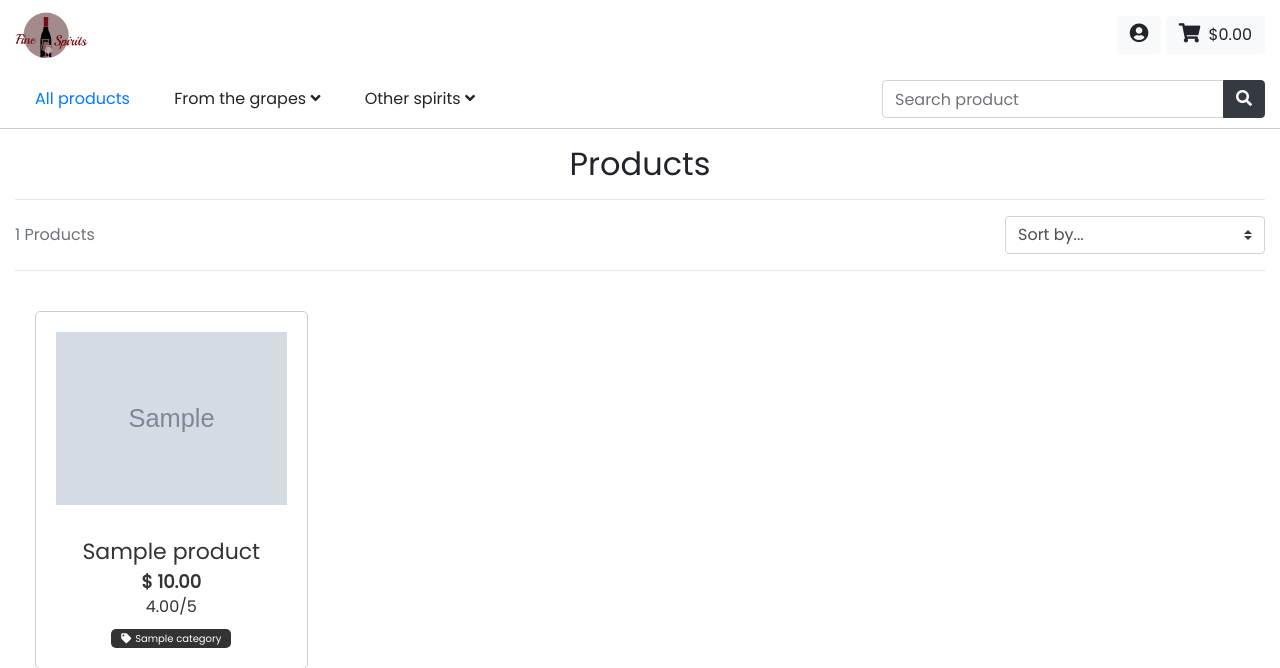
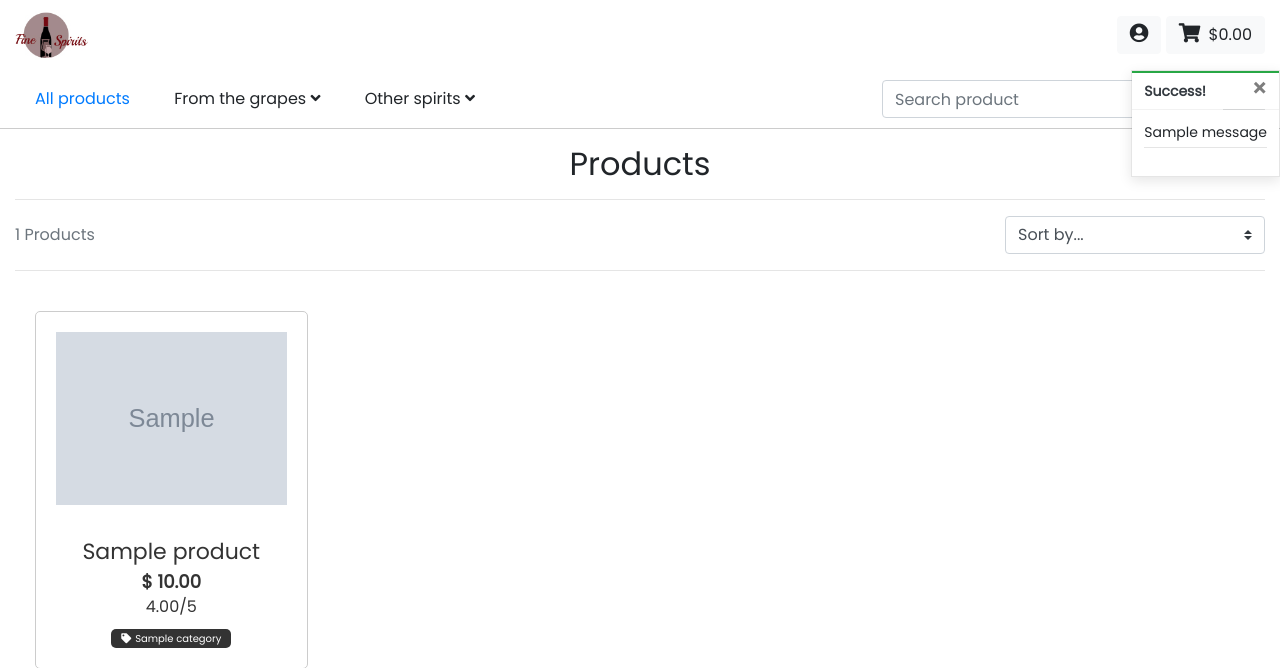
Before and after one commit to Code-Institute-Submissions/FrankN88-fine-spirits_AprResub, a Django app: page /products/ in a window 1280 px wide. Shown: the top 668 px of the page. Run offline with Django 3.2, Linux system fonts and the light colour scheme; tables that the repository leaves empty hold one stand-in row (values such as "Sample post"); grey boxes marked "Sample" are stand-in pictures; one stand-in notice (Sample message) is shown; some libraries are stand-ins or nearby versions.

Commit message:
Added message when a product is added to the cart

```diff
--- a/bag/views.py
+++ b/bag/views.py
@@ -12,6 +12,7 @@ def view_bag(request):
 def add_to_bag(request, item_id):
     """ Add a quantity of the specified product to the shopping bag """
 
+    product = Product.objects.get(pk=item_id)
     quantity = int(request.POST.get('quantity'))
     redirect_url = request.POST.get('redirect_url')
     bag = request.session.get('bag', {})
@@ -20,6 +21,8 @@ def add_to_bag(request, item_id):
         bag[item_id] += quantity
     else:
         bag[item_id] = quantity
+
+    messages.success(request, f'Added {product.name} to your bag')
 
     request.session['bag'] = bag
     print(request.session['bag'])
--- a/fine_spirits/settings.py
+++ b/fine_spirits/settings.py
@@ -92,6 +92,8 @@ TEMPLATES = [
         },
     },
 ]
+
+MESSAGE_STORAGE = 'django.contrib.messages.storage.session.SessionStorage'
 
 AUTHENTICATION_BACKENDS = [
     # Needed to login by username in Django admin, regardless of `allauth`
--- a/static/css/style.css
+++ b/static/css/style.css
@@ -348,3 +348,11 @@ header .sub-menu:hover div{
         display: inline-block;
     }
 }
+
+/* ----- MESSAGE TOAST ----- */
+.message-container{
+    position: fixed;
+    right: 0px;
+    z-index: 3;
+    top: 70px;
+}
--- a/templates/base.html
+++ b/templates/base.html
@@ -79,7 +79,21 @@
     <main class="container-fluid">
 
     {% if messages %}
-      <div class="message-container"></div>
+      <div class="message-container">
+        {% for message in messages %}
+          {% with message.level as level %}
+            {% if level == 40 %}
+              {% include 'includes/toasts/toast_error.html' %}
+            {% elif level == 30 %}
+              {% include 'includes/toasts/toast_warning.html' %}
+            {% elif level == 25 %}
+              {% include 'includes/toasts/toast_success.html' %}
+            {% else %}
+              {% include 'includes/toasts/toast_info.html' %}
+            {% endif %}
+          {% endwith %}
+        {% endfor %}
+      </div>
     {% endif %}
 
     {% block page_header %}
@@ -93,6 +107,9 @@
      <!-- Footer -->
 
     {% block postloadjs %}
+    <script type="text/javascript">
+      $('.toast').toast('show');
+    </script>
     {% endblock %}
 
    </body>
--- /dev/null
+++ b/templates/includes/toasts/toast_success.html
@@ -0,0 +1,53 @@
+<div class="toast rounded-0" data-autohide="false">
+    <div class="w-100 toast-capper border border-success"></div>
+    <div class="toast-header bg-white text-dark">
+        <strong class="mr-auto">Success!</strong>
+        <button type="button" class="ml-2 mb-1 close" data-dismiss="toast" aria-label="Close">
+            <span aria-hidden="true">&times;</span>
+        </button>
+    </div>
+    <div class="toast-body bg-white">
+        <div class="row">
+            <div class="col">
+                {{ message }}
+                <hr class="mt-1 mb-3">
+            </div>
+        </div>
+        {% if grand_total and not on_profile_page %}
+            <p class="logo-font bg-white text-black py-1">Your Bag ({{ product_count }})</p>
+            <div class="bag-notification-wrapper">
+                {% for item in bag_items %}
+                    <div class="row">
+                        <div class="col-3 my-1">
+                            {% if item.product.image %}
+                            <img class="w-100" src="{{ item.product.image.url }}" alt="{{ item.product.name }}">
+                            {% else %}
+                            <img class="w-100" src="{{ MEDIA_URL }}noimage.png" alt="{{ item.product.name }}">
+                            {% endif %}
+                        </div>
+                        <div class="col-9">
+                            <p class="my-0"><strong>{{ item.product.name }}</strong></p>
+                            <p class="my-0 small text-muted">Qty: {{ item.quantity }}</p>
+                        </div>
+                    </div>
+                {% endfor %}
+            </div>
+            <div class="row">
+                <div class="col">
+                    <strong><p class="mt-3 mb-1 text-black">
+                        Total{% if free_delivery_delta > 0 %} (Exc. delivery){% endif %}:
+                        <span class="float-right">€{{ total|floatformat:2 }}</span>
+                    </p></strong>
+                    {% if free_delivery_delta > 0 %}
+                        <p class="mb-0 p-2 bg-yellow shadow-sm text-black text-center">
+                            Spend <strong>€{{ free_delivery_delta }}</strong> more to get free next day delivery!
+                        </p>
+                    {% endif %}
+                </div>
+            </div>
+            <a href="{% url 'view_bag' %}">
+                <button class="btn btn-dark d-block w-100">Go to bag</button>
+            </a>
+        {% endif %}
+    </div>
+</div>
```
Also changed, not shown: templates/includes/toasts/toast_error.html (added, +12 -0 lines), templates/includes/toasts/toast_info.html (added, +12 -0 lines), templates/includes/toasts/toast_warning.html (added, +12 -0 lines).
